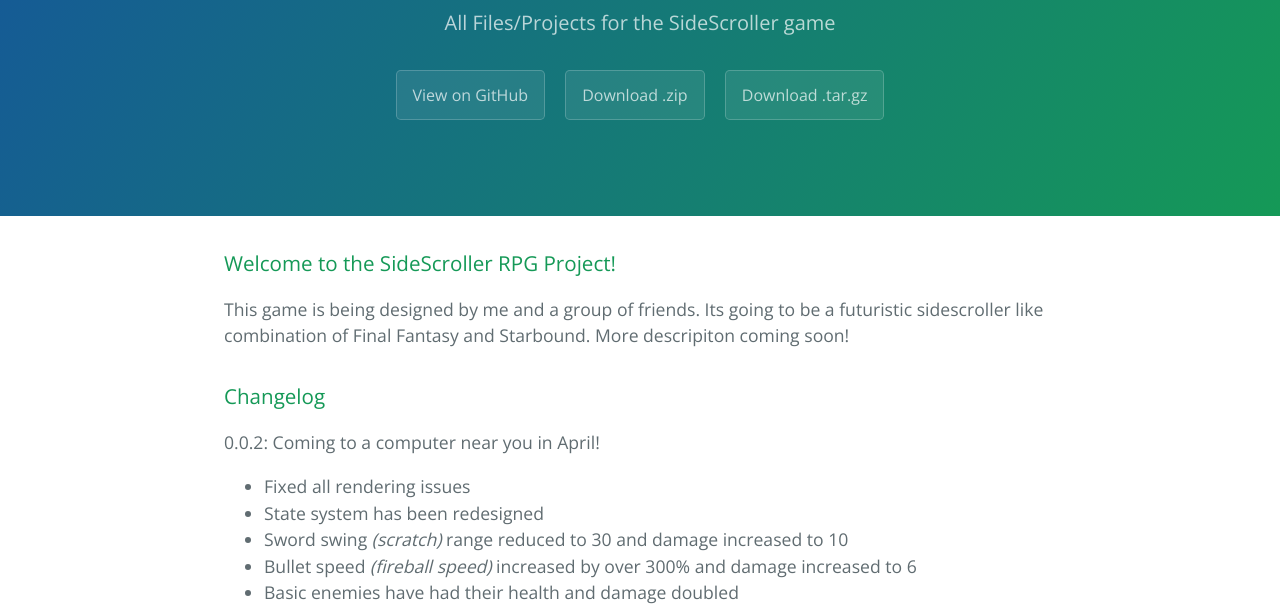
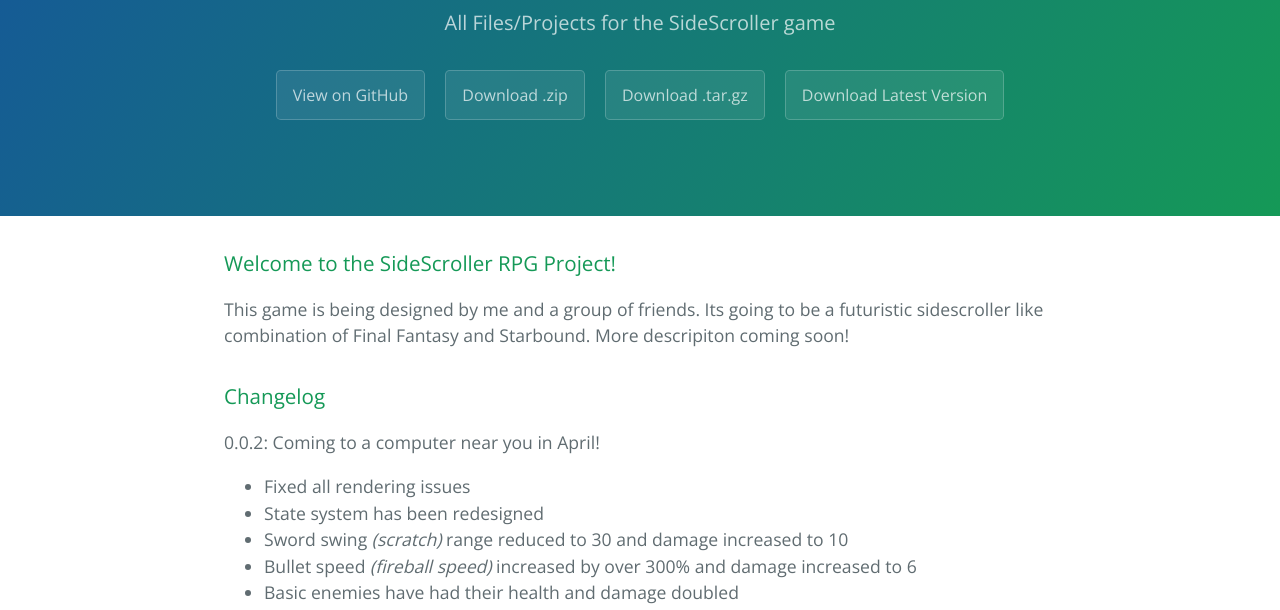
Before and after one commit to Masterzach32/SideScrollerProject, a plain HTML site: page index.html in a window 1280 px wide. Shown: the part 167-777 px from the top of the page. Drawn offline with nearby package versions, Linux system fonts and the light colour scheme.

Commit message:
Update index.html

```diff
--- a/index.html
+++ b/index.html
@@ -16,6 +16,7 @@
       <a href="https://github.com/Masterzach32/SideScrollerGame" class="btn">View on GitHub</a>
       <a href="https://github.com/Masterzach32/SideScrollerGame/zipball/master" class="btn">Download .zip</a>
       <a href="https://github.com/Masterzach32/SideScrollerGame/tarball/master" class="btn">Download .tar.gz</a>
+      <a href="https://github.com/Masterzach32/SideScrollerProject/releases/download/v0.0.3-alpha/SideScrollerRPG_v0.0.3-alpha.jar" class="btn">Download Latest Version</a>
     </section>
 
     <section class="main-content">
```
